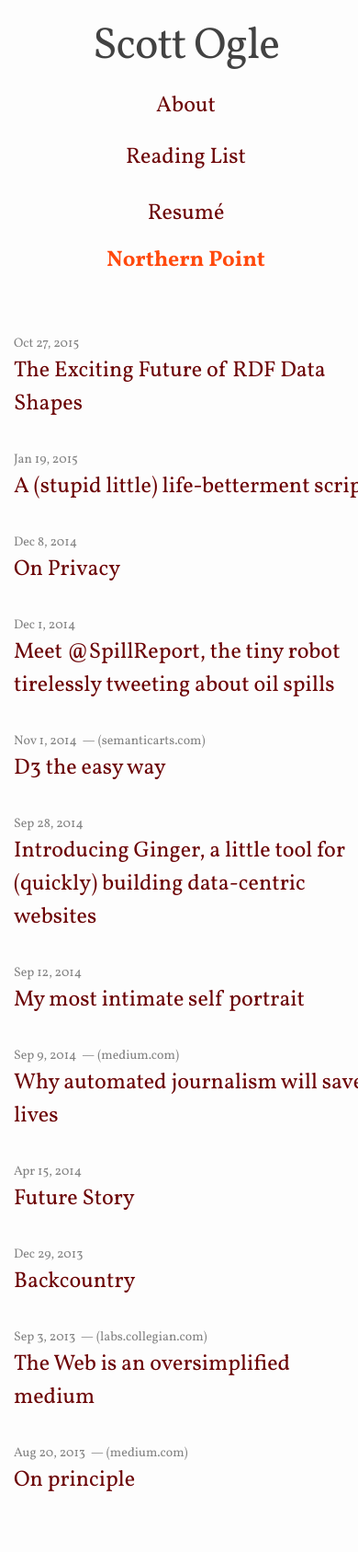
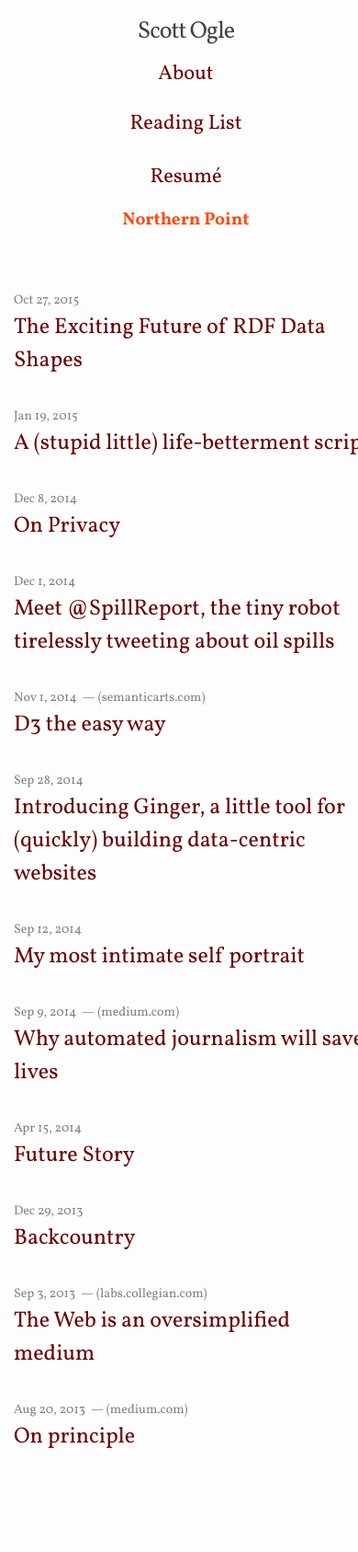
Before and after one commit to scogle/scogle.github.io, a Jekyll site: the page built from index.html, in a window 390 px wide. Shown: the whole page at 92% size. Built offline with Jekyll 4.4.1, drawn with Linux system fonts in a browser that asks for light colours; after the commit the page ends 1640 px from its top, so only the background shows below that.

Commit message:
tweaked mobile type a bit more

```diff
--- a/_sass/_layout.scss
+++ b/_sass/_layout.scss
@@ -88,9 +88,10 @@
             text-align: center;
             a.page-link { display: block; border-top: none; margin: 0;}
         }
-        .left, .site-nav { width: 100%; padding-right: 0; margin-right: 0; font-size: 1.5em;}
-        .site-title { font-size: 2em; text-align: center; width: 100%; }
-        .resume-link, .photos-link { font-size: 1.5em; margin: 15px 0;}
+        .left, .site-nav { width: 100%; padding-right: 0; margin-right: 0; font-size: 1.4em;}
+        .site-title { text-align: center; width: 100%; }
+        .resume-link { margin: 15px 0; font-size: 1.4em; }
+        .photos-link {  margin: 15px 0; font-size: 1.2em; }
     }
 }
 
```
